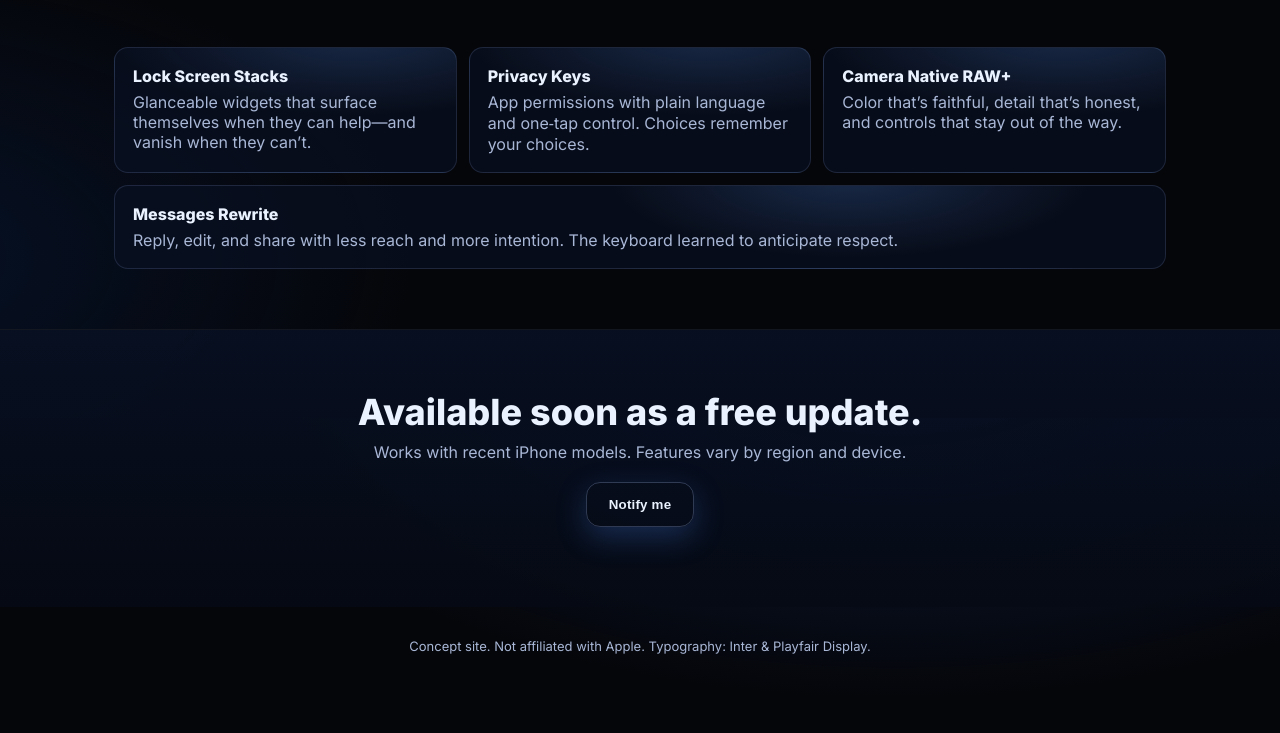
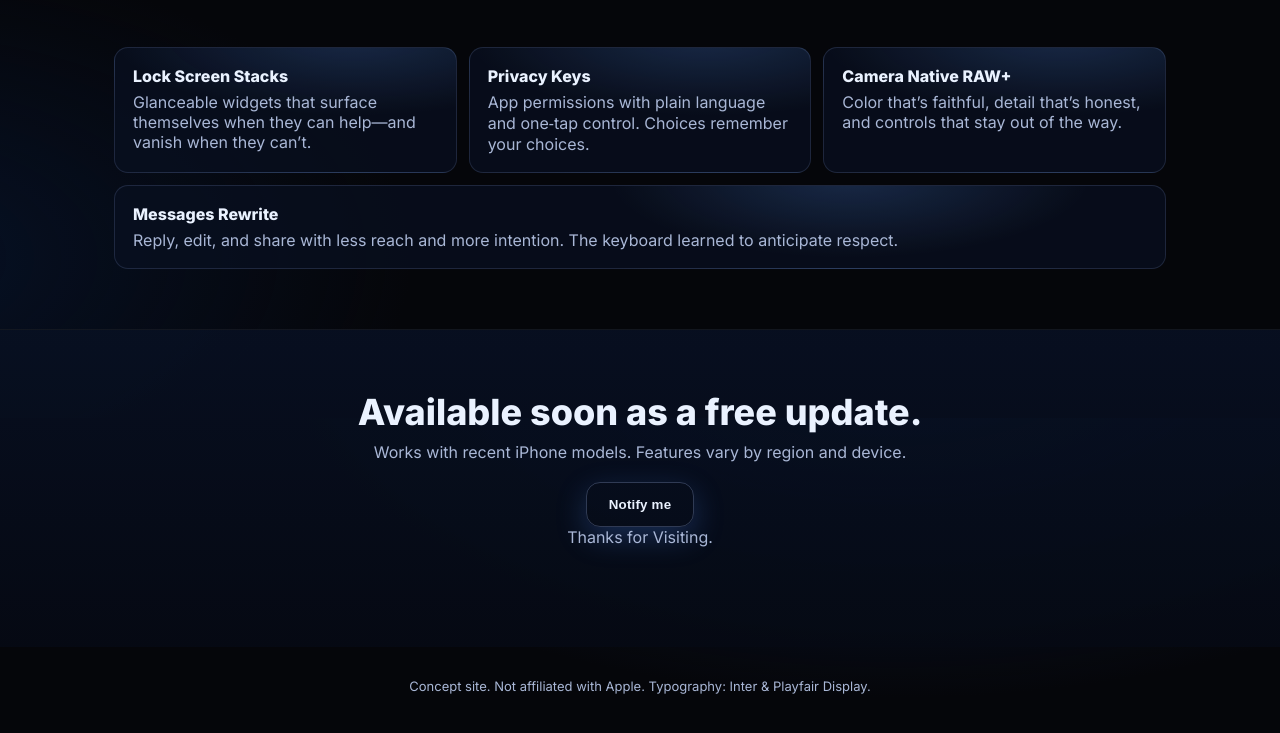
Before and after one commit to OP-Tony/basic-deploy-test, a website: page index.html in a window 1280 px wide. Shown: the part 1182-1915 px from the top of the page. Before the commit the page ends 1881 px from the top, so only its background shows below. Drawn offline with nearby package versions, Linux system fonts and the light colour scheme.

Commit message:
Update index.html

```diff
--- a/index.html
+++ b/index.html
@@ -125,6 +125,7 @@
             Works with recent iPhone models. Features vary by region and device.
           </p>
           <button class="cta ghost" id="notifyBtn">Notify me</button>
+          <p>Thanks for Visiting.</p>
         </div>
       </section>
     </main>
```
